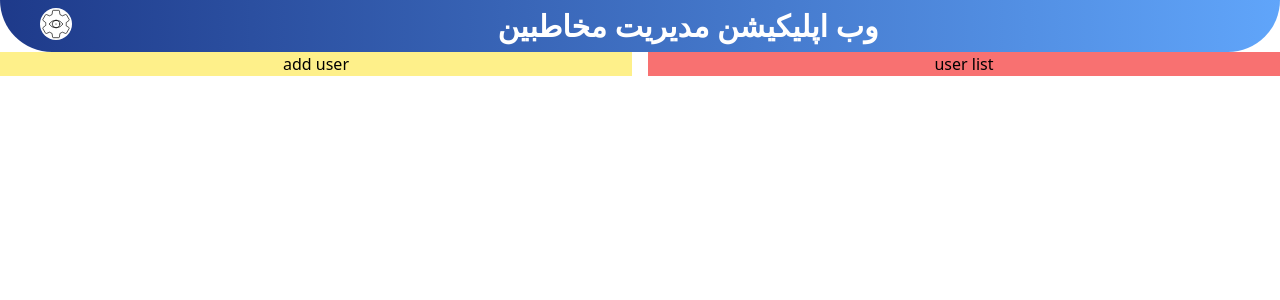
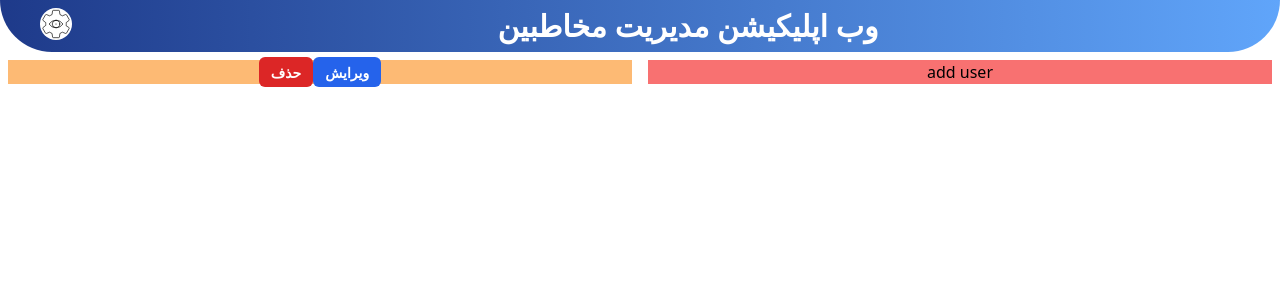
Before and after one commit to ziaeezohreh909/HW_React_19, a React (Vite) app: page / in a window 1280 px wide. Shown: the top 300 px of the page. Built offline with nearby package versions, Linux system fonts and the light colour scheme.

Commit message:
create button

```diff
--- /dev/null
+++ b/src/components/User-list/UsersList.tsx
@@ -0,0 +1,14 @@
+import Btn from "../btn/Btn";
+
+export default function UserList() {
+  return (
+    <div className="bg-orange-300">
+      <span className="bg-red-600  px-3 py-1 rounded-md">
+        <Btn ctaText="حذف" />
+      </span>
+      <span className="bg-blue-600 px-3 py-1 rounded-md">
+        <Btn ctaText="ویرایش" />
+      </span>
+    </div>
+  );
+}
--- a/src/components/add-users/AddUsers.tsx
+++ b/src/components/add-users/AddUsers.tsx
@@ -1,3 +1,3 @@
 export default function AddUsers() {
-  return <div className="bg-yellow-200">add user</div>;
+  return <div className="bg-red-400">add user</div>;
 }
--- a/src/components/btn/Btn.tsx
+++ b/src/components/btn/Btn.tsx
@@ -0,0 +1,12 @@
+interface btnProps{
+  ctaText:string
+}
+
+
+export default function Btn({ctaText}:btnProps) {
+  return (
+    <>
+      <button className=" text-white text-sm font-bold text-center">{ctaText}</button>
+    </>
+  );
+}
--- /dev/null
+++ b/src/components/card/UserCard.tsx
@@ -0,0 +1,9 @@
+import Btn from "../btn/Btn";
+
+export default function UserCard() {
+  return (
+    <div>
+      <Btn />
+    </div>
+  );
+}
--- a/src/components/user-card/UserCsrd.tsx
+++ /dev/null
@@ -1,3 +0,0 @@
-export default function UserCsrd() {
-  return <div></div>;
-}
--- a/src/components/users-list/UsersList.tsx
+++ /dev/null
@@ -1,3 +0,0 @@
-export default function UsersList() {
-  return <div className="bg-red-400">user list</div>;
-}
--- a/src/pages/Home.tsx
+++ b/src/pages/Home.tsx
@@ -1,12 +1,12 @@
-import AddUsers from "../components/add-users/AddUsers";
+import AddUsers from "../components/User-list/UsersList";
 import Header from "../components/header/Header";
-import UsersList from "../components/users-list/UsersList";
+import UsersList from "../components/add-users/AddUsers";
 
 export default function Home() {
   return (
     <>
       <Header />
-      <div className="grid grid-cols-2 gap-4 text-center">
+      <div className="grid grid-cols-2 gap-4 text-center m-2">
         <AddUsers />
         <UsersList />
       </div>
```
